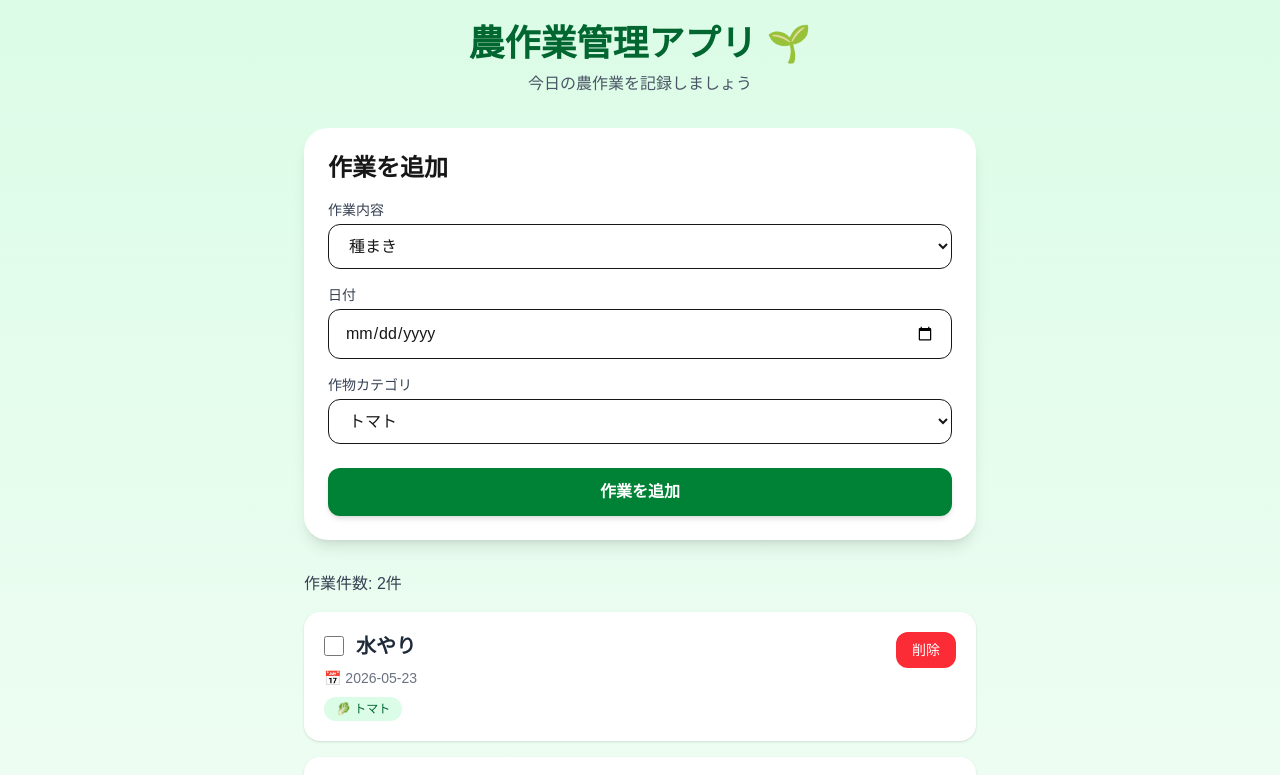
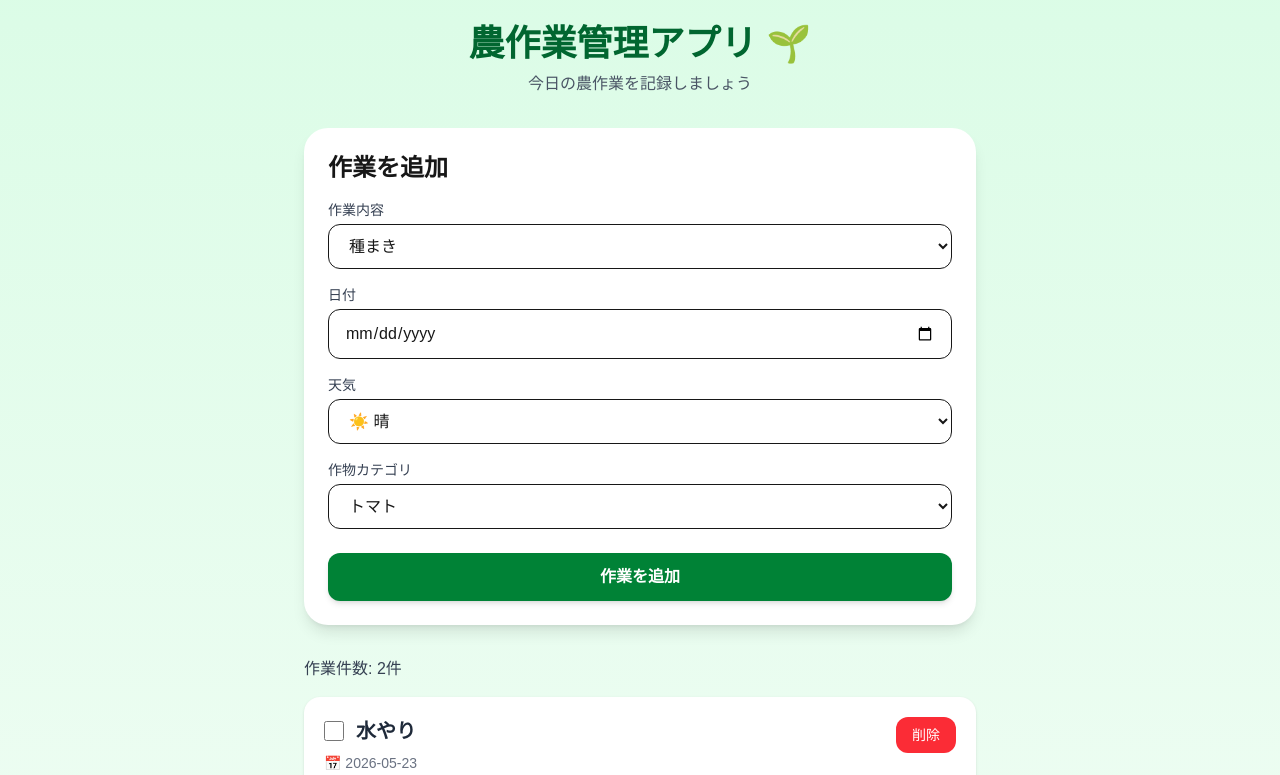
Before and after one commit to angeldarcy-oss/farm_app, a Next.js app: page / in a window 1280 px wide. Shown: the top 775 px of the page. Built offline with nearby package versions, Linux system fonts and the light colour scheme.

Commit message:
feat: add weather selector

```diff
--- a/src/app/page.tsx
+++ b/src/app/page.tsx
@@ -7,10 +7,10 @@ type Task = {
   text: string;
   date: string;
   category: string;
+  weather: string; // 🌤 天気の型を追加
   completed: boolean;
 };
 
-// 1. セレクトボックス用の選択肢を定義します
 const TASK_CONTENTS = [
   "種まき",
   "定植",
@@ -21,30 +21,30 @@ const TASK_CONTENTS = [
   "その他",
 ];
 const CATEGORIES = ["トマト", "じゃがいも", "きゅうり", "なす", "その他"];
+const WEATHERS = ["☀️ 晴", "☔ 雨", "☁️ 曇", "🌀 その他"]; // 🌤 天気の選択肢を定義
 
 export default function Home() {
-  // 初期データは空にしておき、useEffectでブラウザから読み込みます
   const [tasks, setTasks] = useState<Task[]>([]);
 
-  // 2. 入力項目の初期状態を設定（作業内容も初期値を設定）
   const [text, setText] = useState("種まき");
   const [date, setDate] = useState("");
   const [category, setCategory] = useState("トマト");
-  const [isLoaded, setIsLoaded] = useState(false); // 読み込み完了フラグ
+  const [weather, setWeather] = useState("☀️ 晴"); // 🌤 天気の初期値
+  const [isLoaded, setIsLoaded] = useState(false);
 
-  // 💾 【保存機能1】アプリを開いたときに、ブラウザに保存されているデータを読み込む
+  // 💾 データの読み込み
   useEffect(() => {
     const savedTasks = localStorage.getItem("farm-tasks");
     if (savedTasks) {
       setTasks(JSON.parse(savedTasks));
     } else {
-      // 最初だけサンプルを表示
       setTasks([
         {
           id: "1",
           text: "水やり",
           date: "2026-05-23",
           category: "トマト",
+          weather: "☀️ 晴",
           completed: false,
         },
         {
@@ -52,6 +52,7 @@ export default function Home() {
           text: "収穫",
           date: "2026-05-22",
           category: "じゃがいも",
+          weather: "☁️ 曇",
           completed: true,
         },
       ]);
@@ -59,7 +60,7 @@ export default function Home() {
     setIsLoaded(true);
   }, []);
 
-  // 💾 【保存機能2】タスク一覧（tasks）が更新されたら、自動でブラウザに保存する
+  // 💾 データの保存
   useEffect(() => {
     if (isLoaded) {
       localStorage.setItem("farm-tasks", JSON.stringify(tasks));
@@ -67,22 +68,23 @@ export default function Home() {
   }, [tasks, isLoaded]);
 
   const addTask = () => {
-    if (!text || !date || !category) return;
+    if (!text || !date || !category || !weather) return;
 
     const newTask: Task = {
       id: crypto.randomUUID(),
       text,
       date,
       category,
+      weather, // 🌤 新しいタスクに天気を追加
       completed: false,
     };
 
     setTasks([newTask, ...tasks]);
 
-    // 入力欄をリセット（セレクトボックスは初期値に戻す）
     setText("種まき");
     setDate("");
     setCategory("トマト");
+    setWeather("☀️ 晴"); // 天気をリセット
   };
 
   const deleteTask = (id: string) => {
@@ -97,7 +99,6 @@ export default function Home() {
     );
   };
 
-  // 読み込みが完了する前はチラつき防止のために何も出さない、またはローディングを出す
   if (!isLoaded) return null;
 
   return (
@@ -115,7 +116,7 @@ export default function Home() {
           <h2 className="text-2xl font-semibold mb-4">作業を追加</h2>
 
           <div className="space-y-4">
-            {/* 🛠 作業内容を入力式から「選択式（セレクト）」に変更しました */}
+            <div>
               <label className="block text-sm font-medium text-gray-700 mb-1">
                 作業内容
               </label>
@@ -130,7 +131,9 @@ export default function Home() {
                   </option>
                 ))}
               </select>
+            </div>
 
+            <div>
               <label className="block text-sm font-medium text-gray-700 mb-1">
                 日付
               </label>
@@ -140,7 +143,27 @@ export default function Home() {
                 onChange={(e) => setDate(e.target.value)}
                 className="w-full border rounded-xl px-4 py-3 focus:outline-green-600"
               />
+            </div>
 
+            {/* 🌤 天気の入力欄（セレクトボックス）を追加 */}
+            <div>
+              <label className="block text-sm font-medium text-gray-700 mb-1">
+                天気
+              </label>
+              <select
+                value={weather}
+                onChange={(e) => setWeather(e.target.value)}
+                className="w-full border rounded-xl px-4 py-3 bg-white focus:outline-green-600"
+              >
+                {WEATHERS.map((w) => (
+                  <option key={w} value={w}>
+                    {w}
+                  </option>
+                ))}
+              </select>
+            </div>
+
+            <div>
               <label className="block text-sm font-medium text-gray-700 mb-1">
                 作物カテゴリ
               </label>
@@ -155,6 +178,7 @@ export default function Home() {
                   </option>
                 ))}
               </select>
+            </div>
 
             <button
               onClick={addTask}
@@ -195,9 +219,15 @@ export default function Home() {
 
                   <p className="text-gray-500 text-sm mb-2">📅 {task.date}</p>
 
+                  <div className="flex gap-2">
                     <span className="inline-block bg-green-100 text-green-800 text-xs px-3 py-1 rounded-full font-medium">
                       🥬 {task.category}
                     </span>
+                    {/* 🌤 記録カードに天気のバッジを表示 */}
+                    <span className="inline-block bg-blue-50 text-blue-800 text-xs px-3 py-1 rounded-full font-medium">
+                      {task.weather}
+                    </span>
+                  </div>
                 </div>
 
                 <button
```
Lines whose indentation alone changed are shown as unchanged.
